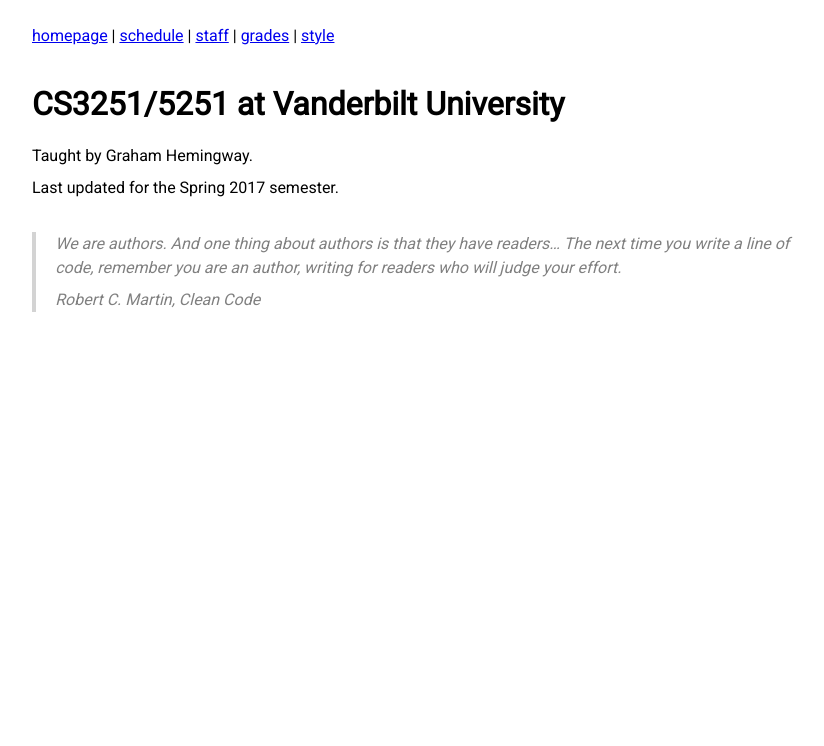
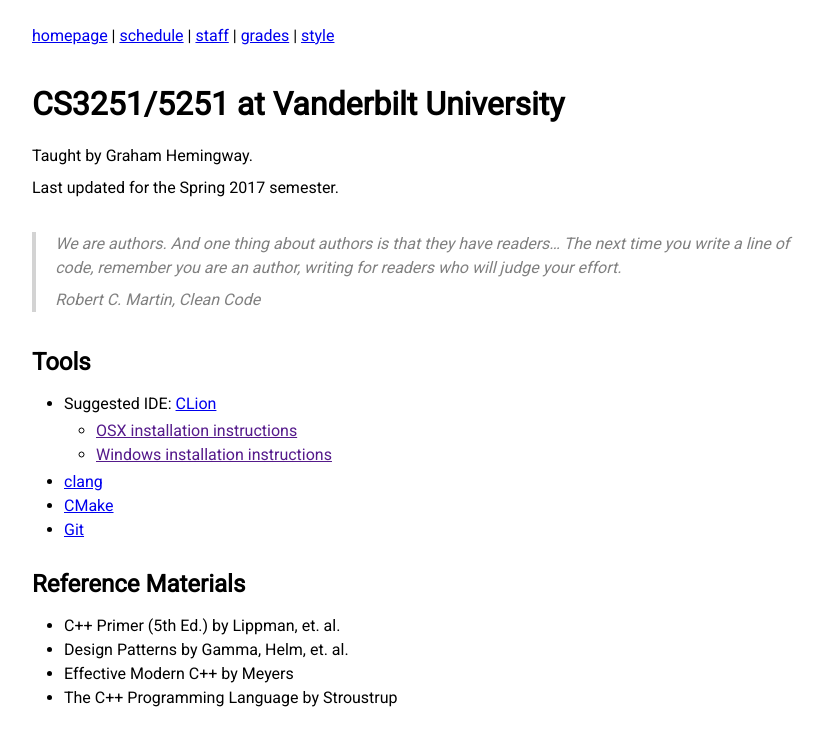
Before and after one commit to gbvandy/vuse-cs3251.github.io, a Jekyll site: the page built from index.md, in a window 1280 px wide. Shown: the top 746 px of the page, without its empty margins (224-1048 px from the left). Built offline with Jekyll 4.4.1, drawn with Linux system fonts in a browser that asks for light colours.

```diff
--- a/index.md
+++ b/index.md
@@ -13,3 +13,17 @@ Last updated for the Spring 2017 semester.
 > We are authors. And one thing about authors is that they have readers... The next time you write a line of code, remember you are an author, writing for readers who will judge your effort.
 >
 > <cite>Robert C. Martin, Clean Code</cite>
+
+## Tools
+* Suggested IDE: [CLion](https://www.jetbrains.com/clion/)
+  * [OSX installation instructions]()
+  * [Windows installation instructions]()
+* [clang](http://clang.llvm.org)
+* [CMake](https://cmake.org/documentation/)
+* [Git](https://git-scm.com)
+
+## Reference Materials
+*  C++ Primer (5th Ed.) by Lippman, et. al.
+*  Design Patterns by Gamma, Helm, et. al.
+*  Effective Modern C++ by Meyers
+*  The C++ Programming Language by Stroustrup
```
Also changed, not shown: 1 other file.
